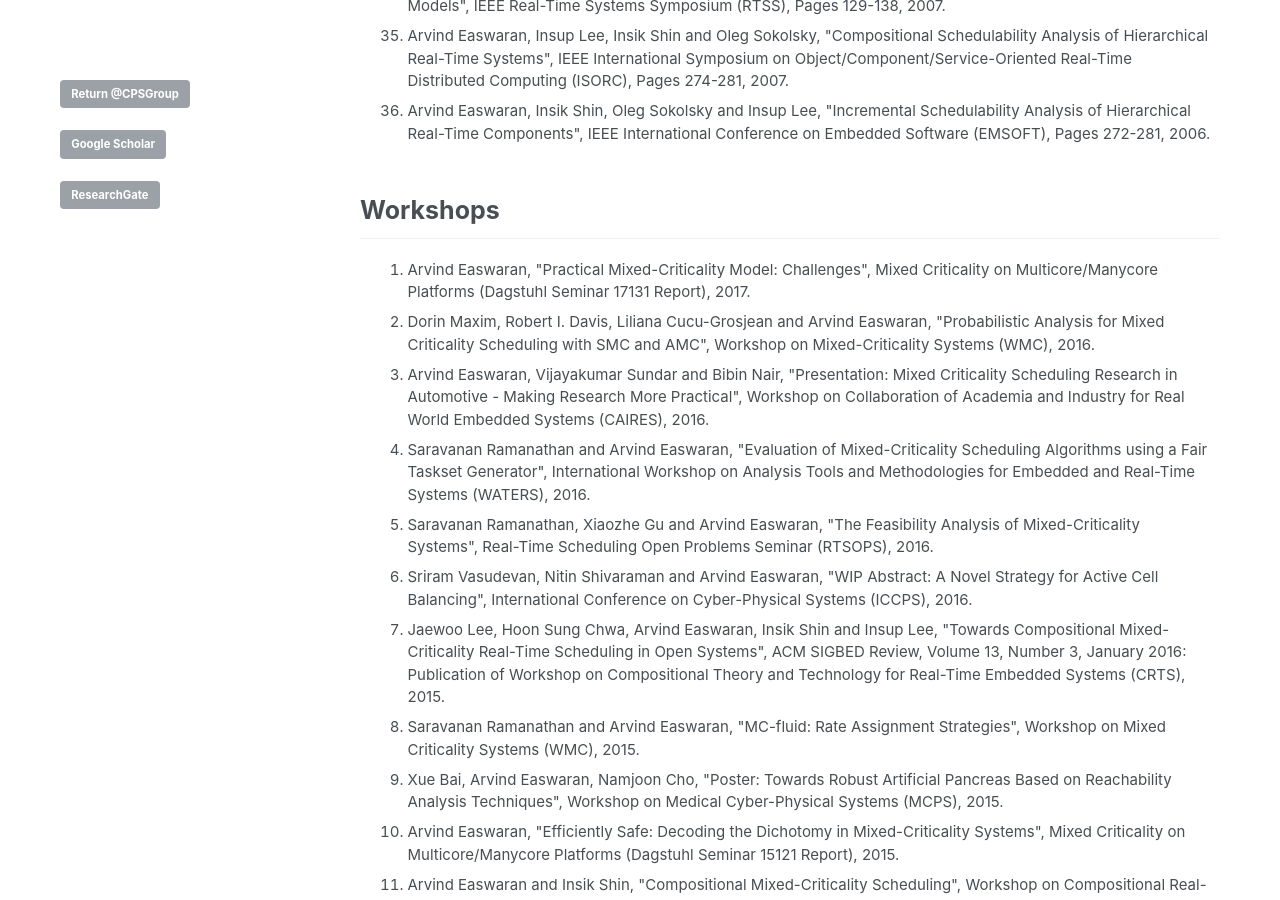
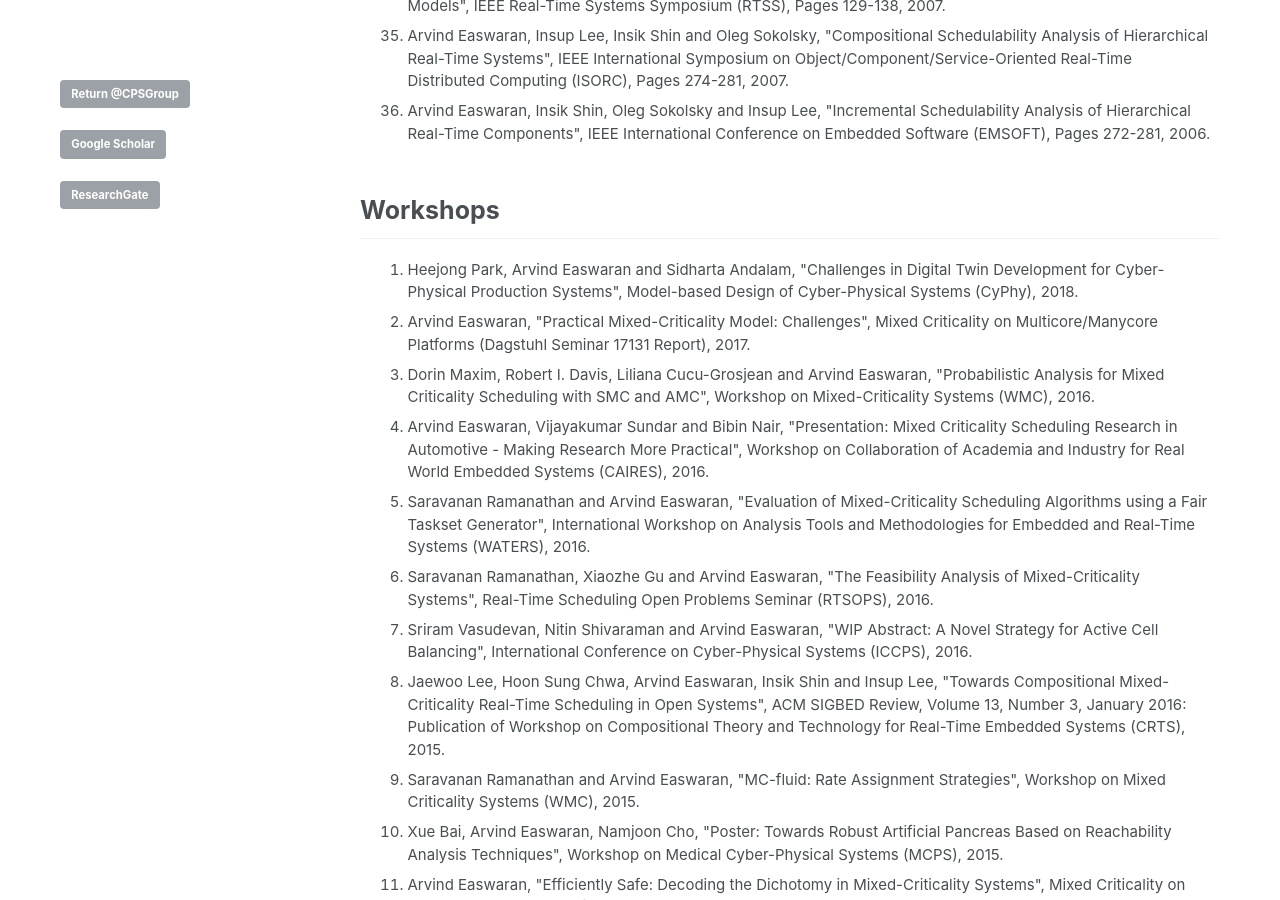
Before and after one commit to CPS-research-group/CPS-research-group.github.io, a Jekyll site: the page built from _pages/research_profile.md, in a window 1280 px wide and 900 px high, scrolled down 3572 px. Built offline with Jekyll 4.4.1, drawn with Linux system fonts in a browser that asks for light colours.

Commit message:
Updates.

```diff
--- a/_pages/research_profile.md
+++ b/_pages/research_profile.md
@@ -84,6 +84,7 @@ a.a:active {color:#0000FF; text-decoration:none;}
 ## Workshops
 
  <ol>
+		        <li class="a">Heejong Park, Arvind Easwaran and Sidharta Andalam, "Challenges in Digital Twin Development for Cyber-Physical Production Systems", Model-based Design of Cyber-Physical Systems (CyPhy), 2018. </li>
 		        <li class="a">Arvind Easwaran, "Practical Mixed-Criticality Model: Challenges", Mixed Criticality on Multicore/Manycore Platforms (Dagstuhl Seminar 17131 Report), 2017. </li>
 		        <li class="a">Dorin Maxim, Robert I. Davis, Liliana Cucu-Grosjean and Arvind Easwaran, "Probabilistic Analysis for Mixed Criticality Scheduling with SMC and AMC", Workshop on Mixed-Criticality Systems (WMC), 2016.</li>
 		        <li class="a">Arvind Easwaran, Vijayakumar Sundar and Bibin Nair, "Presentation: Mixed Criticality Scheduling Research in Automotive - Making Research More Practical", Workshop on Collaboration of Academia and Industry for Real World Embedded Systems (CAIRES), 2016.</li>
```
